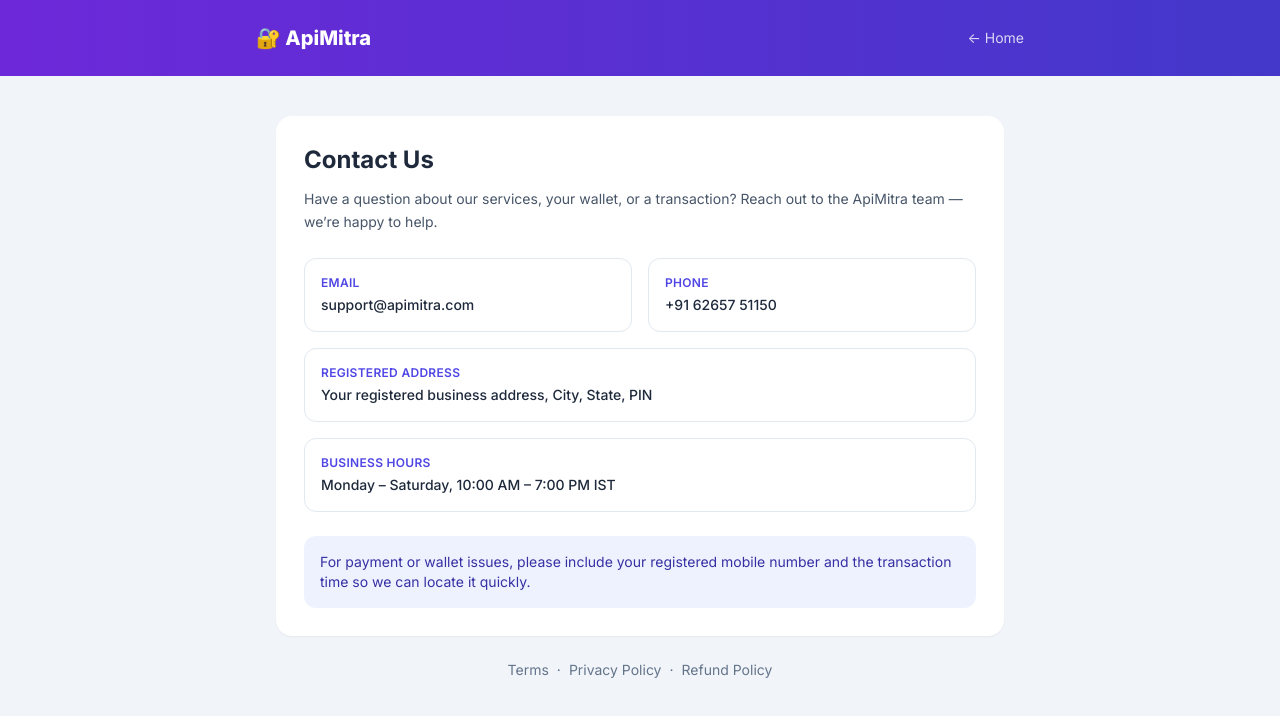
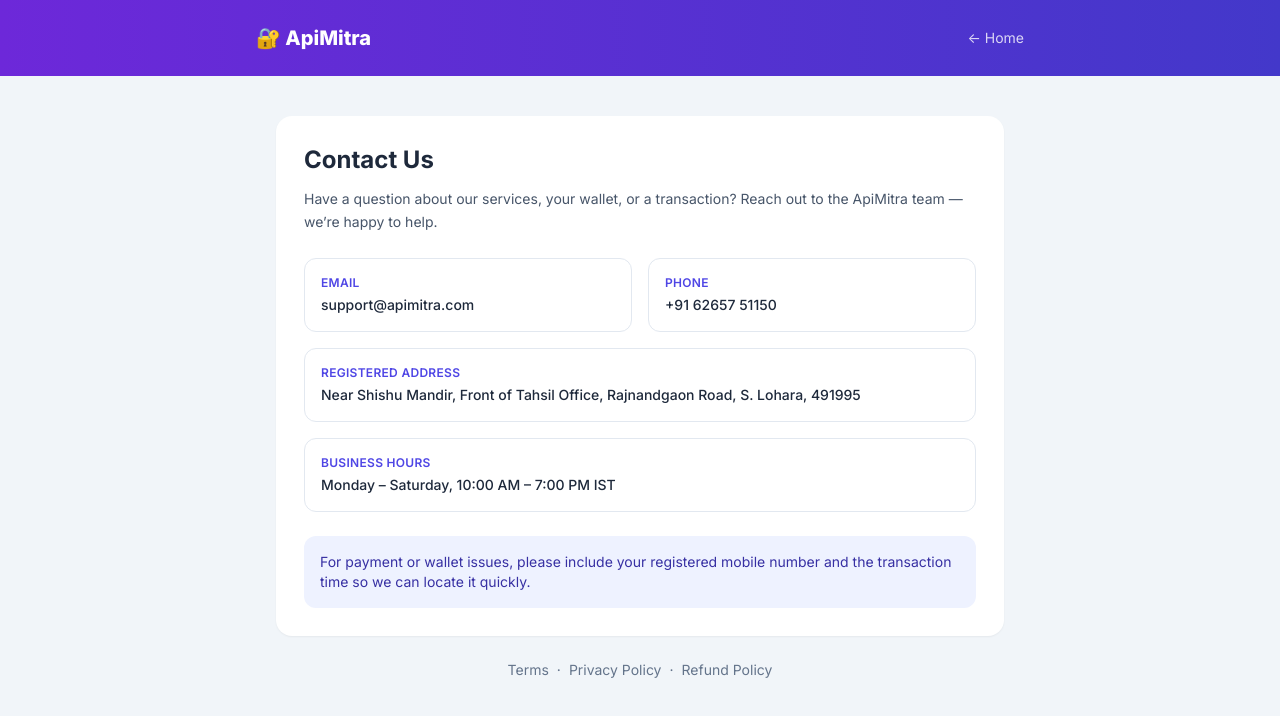
Before and after one commit to Yogesh456/apimitra, a React (Vite) app in the folder frontend/: page /contact in a window 1280 px wide. Shown: the top 716 px of the page. Built offline with nearby package versions, Linux system fonts and the light colour scheme; no server answers.

Commit message:
Update Contact page with real business address

```diff
--- a/frontend/src/pages/Contact.jsx
+++ b/frontend/src/pages/Contact.jsx
@@ -7,7 +7,7 @@
   businessName: 'ApiMitra',
   email: 'support@apimitra.com',      // TODO: your real support email
   phone: '+91 62657 51150',           // TODO: your real business phone
-  address: 'Your registered business address, City, State, PIN', // TODO
+  address: 'Near Shishu Mandir, Front of Tahsil Office, Rajnandgaon Road, S. Lohara, 491995', // Chhattisgarh
   hours: 'Monday – Saturday, 10:00 AM – 7:00 PM IST',
 };
 
```
